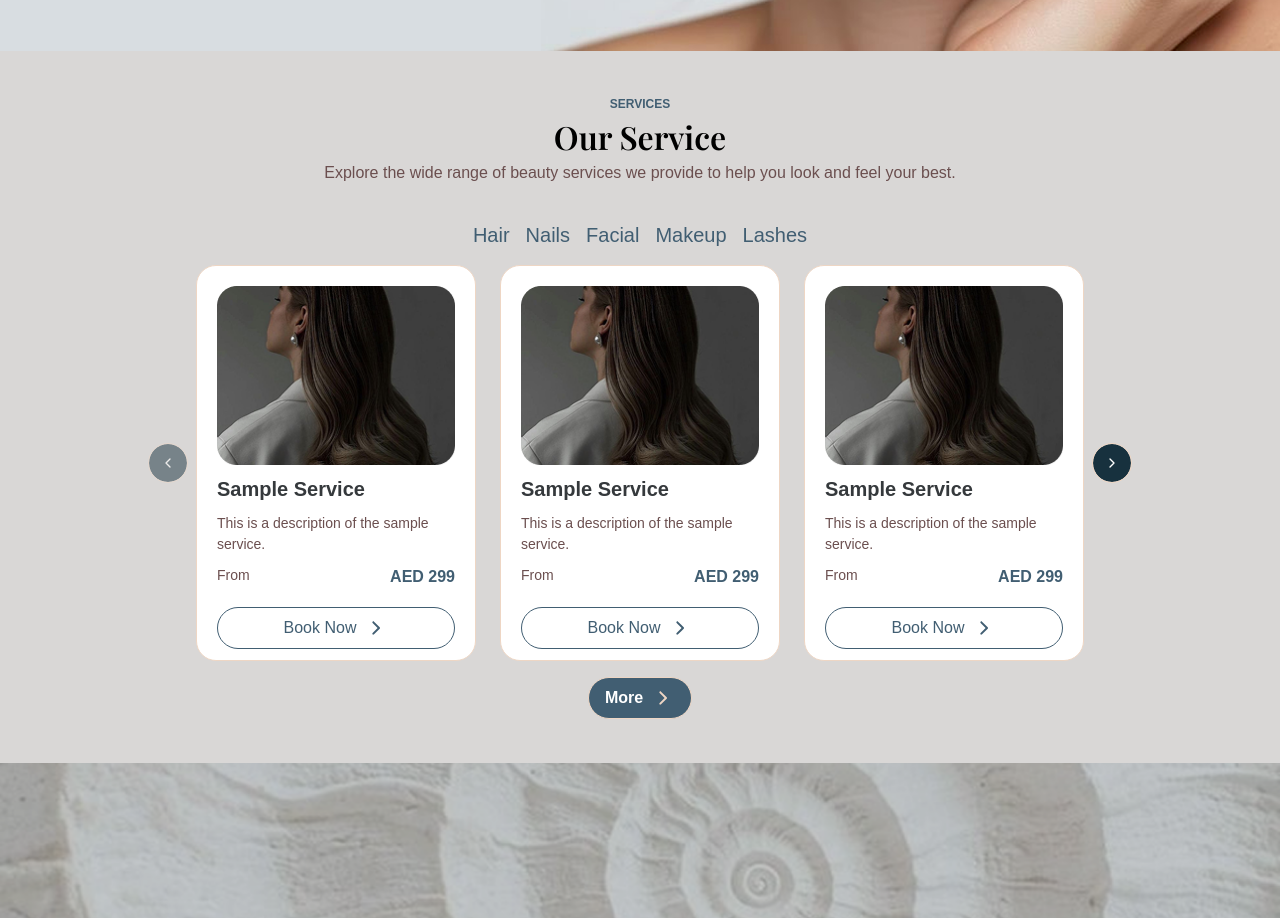
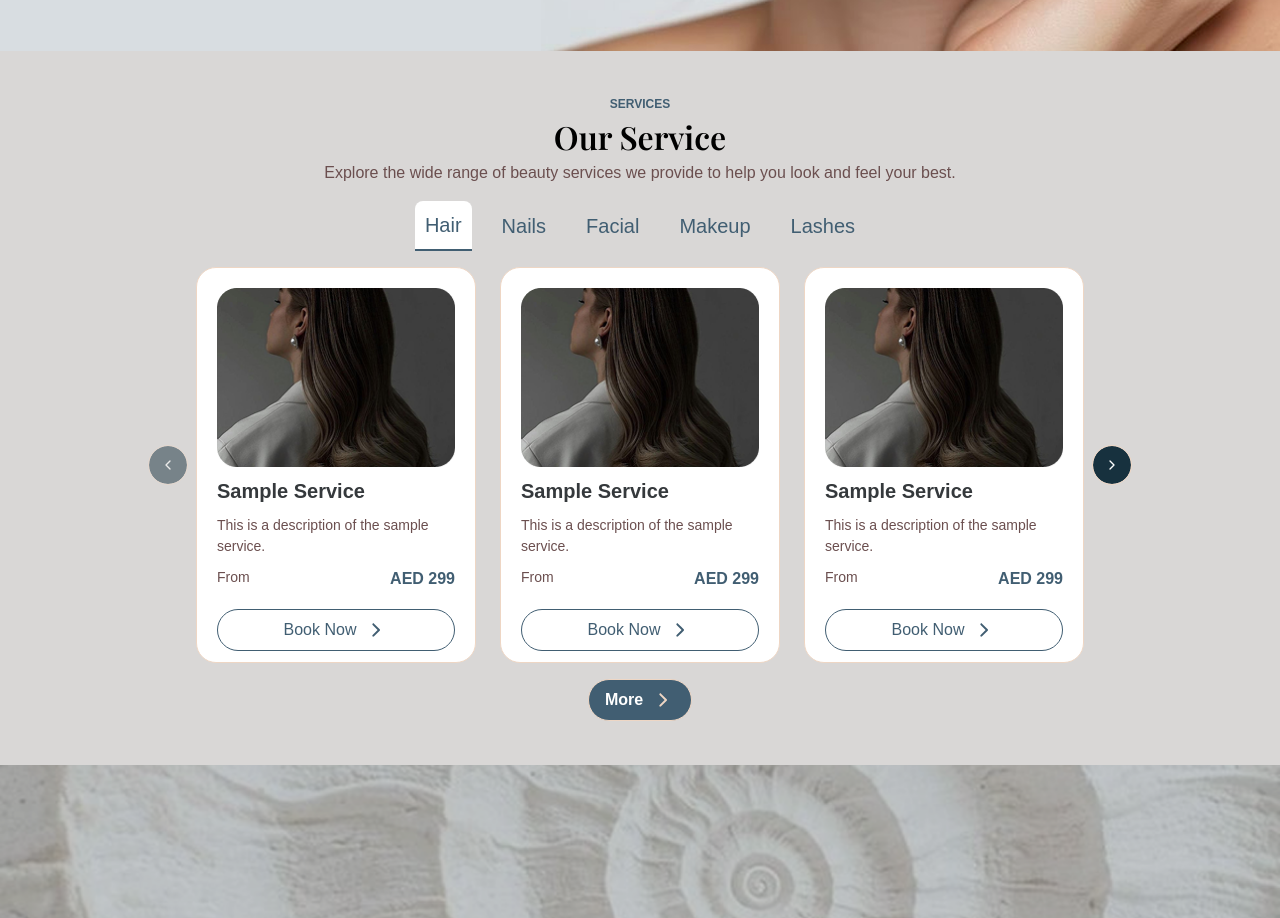
Before and after one commit to camtuduong/beauty-salon-frontend, a Next.js app: page / in a window 1280 px wide. Shown: the part 749-1667 px from the top of the page. Built offline with nearby package versions, Linux system fonts and the light colour scheme; a web font is replaced by a local one.

Commit message:
feat(services-section): integrate framer-motion for animations and enhance service listing functionality

```diff
--- a/package.json
+++ b/package.json
@@ -19,6 +19,7 @@
     "gsap": "^3.15.0",
     "lenis": "^1.3.26",
     "lucide-react": "^1.47.0",
+    "motion": "^13.4.6",
     "next": "16.3.5",
     "postcss": "^8.5.28",
     "react": "19.2.8",
--- a/src/app/layout.tsx
+++ b/src/app/layout.tsx
@@ -5,8 +5,10 @@ import { Header } from "@/src/components/layout/Header";
 import { Footer } from "@/src/components/layout/Footer";
 
 export const metadata: Metadata = {
-  title: "Create Next App",
-  description: "Generated by create next app",
+  title: "Natural Touch",
+  description:
+    "Experience the natural touch of beauty with our salon services.",
+  keywords: "beauty, salon, natural touch, hair, skincare",
 };
 
 export default function RootLayout({ children }: LayoutProps<"/">) {
--- a/src/components/Card.tsx
+++ b/src/components/Card.tsx
@@ -5,7 +5,7 @@ const STYLES = {
   container:
     "border-salon-border flex h-99 w-70 flex-col gap-2.5 rounded-[20px] border bg-white p-5 select-none",
   button:
-    "border-salon-secondary text-salon-secondary hover:bg-salon-secondary mt-2 flex cursor-pointer items-center justify-center gap-2 rounded-full border bg-transparent px-4 py-2 transition-colors duration-300 hover:text-white",
+    "border-salon-secondary text-salon-secondary hover:bg-salon-secondary hover:text-white mt-2 flex cursor-pointer items-center justify-center gap-2 rounded-full border bg-transparent px-4 py-2 transition-colors duration-300",
   title: "text-salon-heading text-xl font-semibold",
   description: "text-salon-copy text-[14px] font-light",
   code: "text-salon-secondary text-[16px] font-semibold",
@@ -29,7 +29,8 @@ export const Card = ({ url, title, description, code }: Props) => {
         <span className={STYLES.code}>{code}</span>
       </div>
       <button className={STYLES.button}>
-        Book Now <ArrowRight className="text-salon-secondary" />
+        Book Now
+        <ArrowRight />
       </button>
     </div>
   );
--- a/src/components/Home/ListServicesSection.tsx
+++ b/src/components/Home/ListServicesSection.tsx
@@ -1,6 +1,4 @@
-import { Button } from "@/src/components/Button";
 import { Card } from "@/src/components/Card";
-import { ArrowRight } from "@/src/components/Icons/ArrowRight";
 import {
   Carousel,
   CarouselContent,
@@ -8,77 +6,47 @@ import {
   CarouselNext,
   CarouselPrevious,
 } from "@/src/components/ui/carousel";
+import { cn } from "@/src/lib/utils";
+import { motion } from "framer-motion";
 
 const STYLES = {
   section: "mx-4 mt-4 flex flex-col md:mx-18.75",
-  serviceButton: "text-salon-secondary cursor-pointer text-xl",
+  serviceButton: "text-salon-secondary cursor-pointer text-xl p-[10px]",
   navigationButton:
     "border-salon-border text-white bg-salon-primary hover:bg-salon-primary-dark hover:text-salon-secondary flex size-10 shrink-0 cursor-pointer items-center justify-center rounded-full border",
-  servicesContainer: "mt-5 flex justify-center space-x-4",
+  servicesContainer: "self-center flex justify-center gap-[20px]",
   carousel: "w-full self-center py-4 md:max-w-[608px] lg:max-w-[888px]",
-  button:
-    "bg-salon-secondary flex w-fit cursor-pointer items-center justify-center gap-2 self-center",
+  activeServiceButton:
+    "bg-white border-b-2 border-salon-secondary rounded-t-md",
 };
-export const ListServicesSection = () => {
-  const services = [
-    { value: "hair", name: "Hair" },
-    { value: "nails", name: "Nails" },
-    { value: "facial", name: "Facial" },
-    { value: "makeup", name: "Makeup" },
-    { value: "lashes", name: "Lashes" },
-  ];
 
-  const cards = [
-    {
-      url: "/Image.png",
-      title: "Sample Service",
-      description: "This is a description of the sample service.",
-      code: "AED 299",
-    },
+type Props = {
+  services: {
+    url: string;
+    title: string;
+    description: string;
+    code: string;
+  }[];
+  isExpanded: boolean;
+  serviceCategories: {
+    value: string;
+    name: string;
+  }[];
+  isActiveCategory: string;
+  onCategoryClick: (value: string) => void;
+};
 
-    {
-      url: "/Image.png",
-      title: "Sample Service",
-      description: "This is a description of the sample service.",
-      code: "AED 299",
-    },
-    {
-      url: "/Image.png",
-      title: "Sample Service",
-      description: "This is a description of the sample service.",
-      code: "AED 299",
-    },
-
-    {
-      url: "/Image.png",
-      title: "Sample Service",
-      description: "This is a description of the sample service.",
-      code: "AED 298",
-    },
-
-    {
-      url: "/Image.png",
-      title: "Sample Service",
-      description: "This is a description of the sample service.",
-      code: "AED 297",
-    },
-    {
-      url: "/Image.png",
-      title: "Sample Service",
-      description: "This is a description of the sample service.",
-      code: "AED 296",
-    },
-  ];
-
+export const ListServicesSection = ({
+  services,
+  isExpanded,
+  serviceCategories,
+  isActiveCategory,
+  onCategoryClick,
+}: Props) => {
+  const renderServices = () => {
+    switch (isExpanded) {
+      case false:
         return (
-    <section className={STYLES.section}>
-      <div className={STYLES.servicesContainer}>
-        {services.map((service) => (
-          <button className={STYLES.serviceButton} key={service.value}>
-            {service.name}
-          </button>
-        ))}
-      </div>
           <Carousel
             opts={{
               align: "start",
@@ -86,7 +54,7 @@ export const ListServicesSection = () => {
             className={STYLES.carousel}
           >
             <CarouselContent className="md:-ml-6">
-          {cards.map((card, index) => (
+              {services.slice(0, 5).map((card, index) => (
                 <CarouselItem
                   key={index}
                   className="flex basis-full justify-center pl-0 md:basis-76 md:justify-start md:pl-6"
@@ -107,9 +75,46 @@ export const ListServicesSection = () => {
               className={`${STYLES.navigationButton} right-2 md:-right-12`}
             />
           </Carousel>
-      <Button className={STYLES.button}>
-        More <ArrowRight className="text-salon-border" />
-      </Button>
-    </section>
+        );
+      case true:
+        return (
+          <div className="grid grid-cols-[repeat(4,280px)] justify-center gap-4 py-4">
+            {services.map((card, index) => (
+              <Card
+                key={index}
+                url={card.url}
+                title={card.title}
+                description={card.description}
+                code={card.code}
+              />
+            ))}
+          </div>
+        );
+    }
+  };
+
+  return (
+    <motion.section
+      className={STYLES.section}
+      initial={{ opacity: 0, scale: 0 }}
+      animate={{ opacity: 1, scale: 1 }}
+      exit={{ opacity: 0, scale: 0 }}
+    >
+      <div className={STYLES.servicesContainer}>
+        {serviceCategories.map((service) => (
+          <button
+            className={cn(
+              STYLES.serviceButton,
+              isActiveCategory === service.value && STYLES.activeServiceButton,
+            )}
+            key={service.value}
+            onClick={() => onCategoryClick(service.value)}
+          >
+            {service.name}
+          </button>
+        ))}
+      </div>
+      {renderServices()}
+    </motion.section>
   );
 };
--- a/src/components/Home/OurServicesSection.tsx
+++ b/src/components/Home/OurServicesSection.tsx
@@ -1,15 +1,103 @@
+"use client";
+
+import { Button } from "@/src/components/Button";
 import { ListServicesSection } from "@/src/components/Home/ListServicesSection";
+import { ArrowRight } from "@/src/components/Icons/ArrowRight";
 import { TitleSection } from "@/src/components/TitleSection";
+import { useState } from "react";
+import { AnimatePresence } from "framer-motion";
+
+const STYLES = {
+  button:
+    "bg-salon-secondary flex w-fit cursor-pointer items-center justify-center gap-2 self-center",
+};
+
+const serviceCategories = [
+  { value: "hair", name: "Hair" },
+  { value: "nails", name: "Nails" },
+  { value: "facial", name: "Facial" },
+  { value: "makeup", name: "Makeup" },
+  { value: "lashes", name: "Lashes" },
+];
+
+const services = [
+  {
+    url: "/Image.png",
+    title: "Sample Service",
+    description: "This is a description of the sample service.",
+    code: "AED 299",
+  },
+
+  {
+    url: "/Image.png",
+    title: "Sample Service",
+    description: "This is a description of the sample service.",
+    code: "AED 299",
+  },
+  {
+    url: "/Image.png",
+    title: "Sample Service",
+    description: "This is a description of the sample service.",
+    code: "AED 299",
+  },
+
+  {
+    url: "/Image.png",
+    title: "Sample Service",
+    description: "This is a description of the sample service.",
+    code: "AED 298",
+  },
+
+  {
+    url: "/Image.png",
+    title: "Sample Service",
+    description: "This is a description of the sample service.",
+    code: "AED 297",
+  },
+  {
+    url: "/Image.png",
+    title: "Sample Service",
+    description: "This is a description of the sample service.",
+    code: "AED 296",
+  },
+];
 
 export const OurServicesSection = () => {
+  const [isActiveCategory, setIsActiveCategory] = useState(
+    serviceCategories[0].value,
+  );
+
+  const handleCategoryClick = (value: string) => {
+    setIsActiveCategory(value);
+  };
+
+  const [isExpanded, setIsExpanded] = useState(false);
+
+  const handleToggleExpand = () => {
+    setIsExpanded(!isExpanded);
+  };
+
   return (
-    <section id="services" className="my-11 px-4">
+    <section id="services" className="my-11 flex flex-col px-4">
       <TitleSection
         title="SERVICES"
         subtitle="Our Service"
         description="Explore the wide range of beauty services we provide to help you look and feel your best."
       />
-      <ListServicesSection />
+      <AnimatePresence>
+        <ListServicesSection
+          services={services}
+          isExpanded={isExpanded}
+          serviceCategories={serviceCategories}
+          isActiveCategory={isActiveCategory}
+          onCategoryClick={handleCategoryClick}
+        />
+      </AnimatePresence>
+
+      <Button className={STYLES.button} onClick={handleToggleExpand}>
+        {isExpanded ? "Less" : "More"}{" "}
+        <ArrowRight className="text-salon-border" />
+      </Button>
     </section>
   );
 };
```
Also changed, not shown: 1 other file (tests, documents, lock files or other folders). Lines whose indentation alone changed are shown as unchanged.
